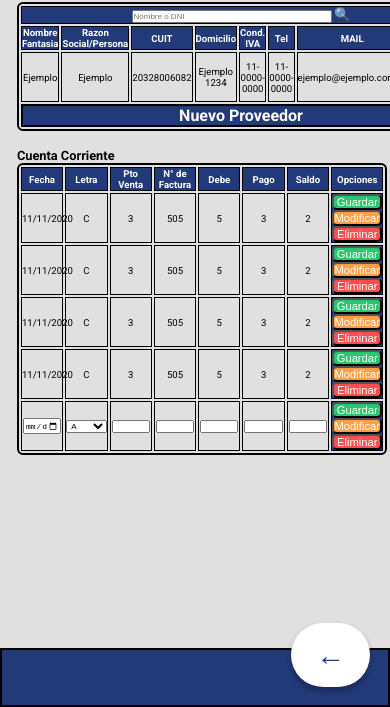
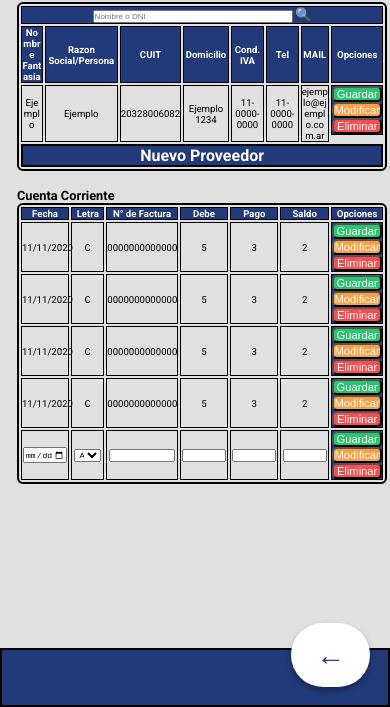
Before and after one commit to AlejandroEPis/AplicacionesWebClienteTP1, a plain HTML site: page TP1/compras.html in a window 390 px wide. Shown: the part 137-844 px from the top of the page. Drawn offline with Linux system fonts and the light colour scheme.

Commit message:
arreglo compras

```diff
--- a/TP1/assets/styles.css
+++ b/TP1/assets/styles.css
@@ -633,12 +633,15 @@ select {
     width: 100%;
     font-size: 0.5rem;
   }
-.tCCVeCo caption{
+
+  .tCCVeCo caption {
     font-size: 0.8rem;
   }
+
   h4 {
     font-size: 0.8rem;
   }
+
   footer {
     left: 0;
     width: 100%;
@@ -648,13 +651,31 @@ h4 {
   .nueCl {
     margin-top: 25%;
   }
-  .bInAd{
+
+  .bInAd {
     font-size: 0.6rem;
   }
-td.mail, th.mail {
+
+  td.nomCo,
+  th.nomCo,
+  td.raPE,
+  th.raPE,
+  td.mail,
+  th.mail {
     word-break: break-word;
-  overflow-wrap: anywhere;
   }
+
+  .letr{
+    width: 6ch;
+    margin: 0;
+    padding: 0;
+    min-width: 0;
+
+  }
+  .nFac{
+    width: 13ch;
+  }
+
   .scroll {
     max-height: 40vh;
   }
--- a/TP1/compras.html
+++ b/TP1/compras.html
@@ -60,25 +60,25 @@
                     </th>
                 </tr>
                 <tr>
-                    <th scope="col">Nombre Fantasia</th>
-                    <th scope="col">Razon Social/Persona</th>
+                    <th class="nomCo" scope="col">Nombre Fantasia</th>
+                    <th class="raPe" scope="col">Razon Social/Persona</th>
                     <th scope="col">CUIT</th>
                     <th scope="col">Domicilio</th>
                     <th scope="col">Cond. IVA</th>
                     <th scope="col">Tel</th>
-                    <th scope="col">MAIL</th>
+                    <th class="mail" scope="col">MAIL</th>
                     <th class="botopc" scope="col">Opciones</th>
                 </tr>
             </thead>
             <tbody>
                 <tr>
-                    <td>Ejemplo</td>
-                    <td>Ejemplo</td>
+                    <td class="nomCo">Ejemplo</td>
+                    <td class="raPe">Ejemplo</td>
                     <td>20328006082</td>
                     <td>Ejemplo 1234</td>
                     <td>11-0000-0000</td>
                     <td>11-0000-0000</td>
-                    <td>ejemplo@ejemplo.com.ar</td>
+                    <td class="mail">ejemplo@ejemplo.com.ar</td>
                     <td class="bot">
                         <button class="bGua" type="submit">Guardar</button>
                         <button class="bMod" type="submit">Modificar</button>
@@ -103,9 +103,8 @@
 
                         <tr>
                             <th scope="col">Fecha</th>
-                            <th scope="col">Letra</th>
-                            <th scope="col">Pto Venta</th>
-                            <th scope="col">N° de Factura</th>
+                            <th class="letr" scope="col">Letra</th>
+                            <th class="nFac" scope="col">N° de Factura</th>
                             <th scope="col">Debe</th>
                             <th scope="col">Pago</th>
                             <th scope="col">Saldo</th>
@@ -116,8 +115,7 @@
                         <tr>
                             <td>11/11/2020</td>
                             <td>C</td>
-                            <td>3</td>
-                            <td>505</td>
+                            <td>0000000000000</td>
                             <td>5</td>
                             <td>3</td>
                             <td>2</td>
@@ -129,8 +127,7 @@
                         <tr>
                             <td>11/11/2020</td>
                             <td>C</td>
-                            <td>3</td>
-                            <td>505</td>
+                            <td >0000000000000</td>
                             <td>5</td>
                             <td>3</td>
                             <td>2</td>
@@ -143,8 +140,7 @@
                         <tr>
                             <td>11/11/2020</td>
                             <td>C</td>
-                            <td>3</td>
-                            <td>505</td>
+                            <td >0000000000000</td>
                             <td>5</td>
                             <td>3</td>
                             <td>2</td>
@@ -157,8 +153,7 @@
                         <tr>
                             <td>11/11/2020</td>
                             <td>C</td>
-                            <td>3</td>
-                            <td>505</td>
+                            <td >0000000000000</td>
                             <td>5</td>
                             <td>3</td>
                             <td>2</td>
@@ -172,18 +167,15 @@
                             <td>
                                 <input type="date" id="ffac" name="ffac" required>
                             </td>
-                            <td>
-                                <select id="letrafac" name="lfac">
+                            <td >
+                                <select class="letr" id="letrafac" name="lfac">
                                     <option value="a">A</option>
                                     <option value="b">B</option>
                                     <option value="c">C</option>
                                 </select>
                             </td>
                             <td>
-                                <input type="number" id="npvent" name="npvent" min="0" max="99999" step="1">
-                            </td>
-                            <td>
-                                <input type="number" id="nfac" name="nfac" min="0" max="99999999" step="1" required>
+                                <input type="number" id="npvent" name="npvent" min="0" max="9999999999999" step="1">
                             </td>
                             <td>
                                 <input type="number" id="totfaca" name="totfaca" step="0.01">
```
Also changed, not shown: TP1/infoComp.html (+2 -2 lines), TP1/infoProveedor.html (+1 -1 lines). Lines whose indentation alone changed are shown as unchanged.
